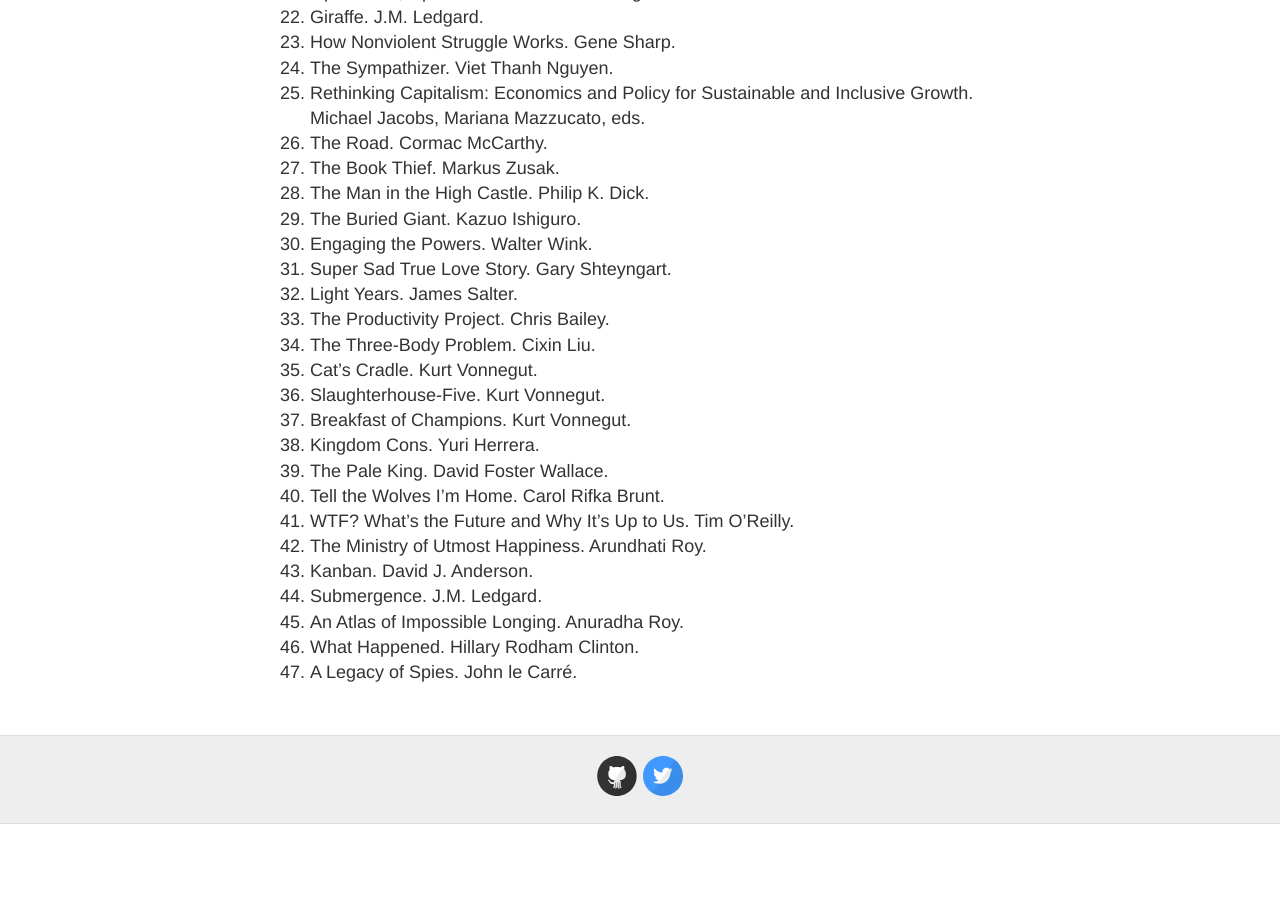
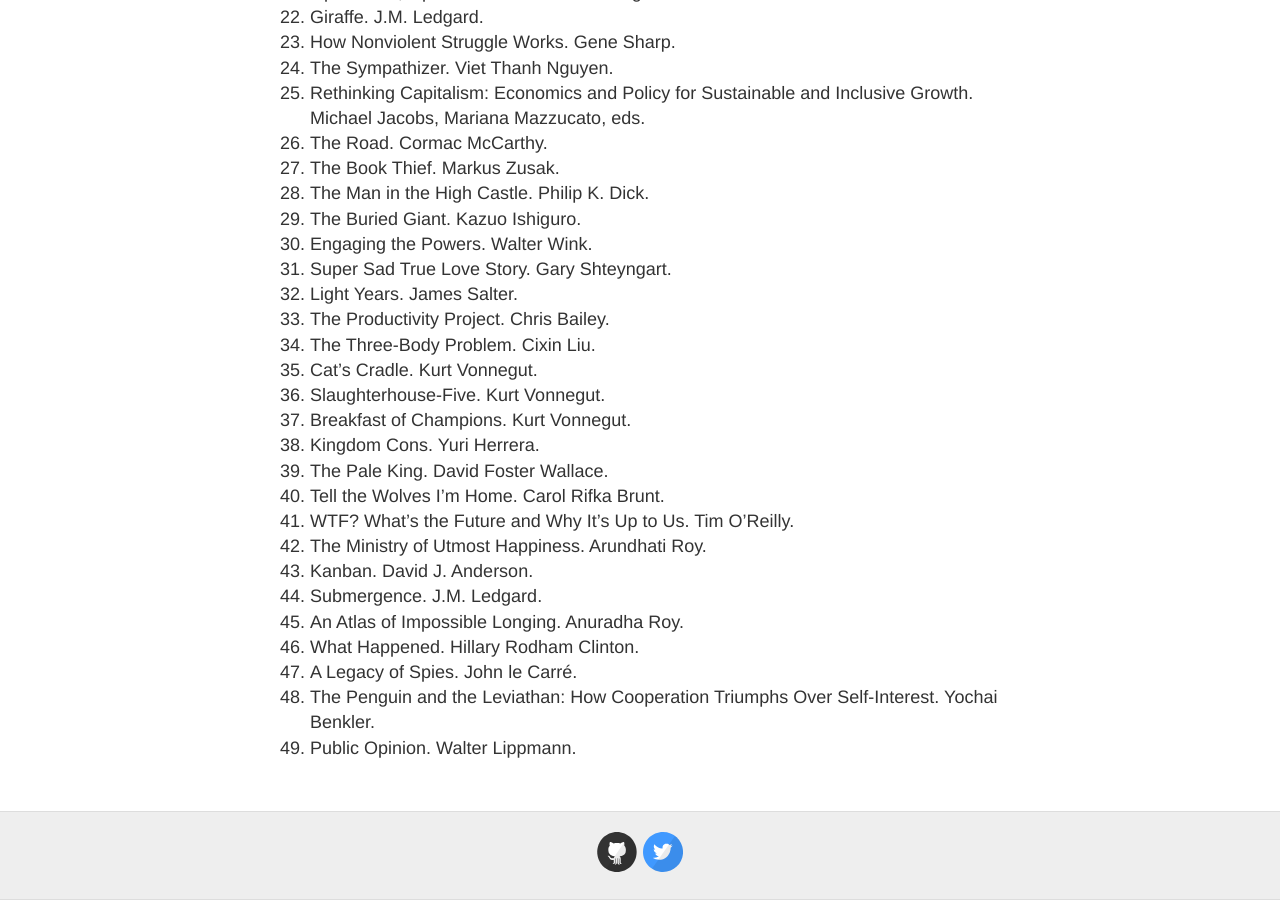
Before and after one commit to ejaxon/ejaxon.github.io, a Jekyll site: the page built from reading.md, in a window 1280 px wide and 900 px high, scrolled down 857 px. Built offline with Jekyll 4.4.1, drawn with Linux system fonts in a browser that asks for light colours; before the commit the page ends 1681 px from its top, so only the background shows below that.

Commit message:
Added Lippmann Public Opinion

```diff
--- a/reading.md
+++ b/reading.md
@@ -52,3 +52,5 @@
 45. An Atlas of Impossible Longing. Anuradha Roy.
 46. What Happened. Hillary Rodham Clinton.
 47. A Legacy of Spies. John le Carré.
+48. The Penguin and the Leviathan: How Cooperation Triumphs Over Self-Interest. Yochai Benkler.
+49. Public Opinion. Walter Lippmann.
```
